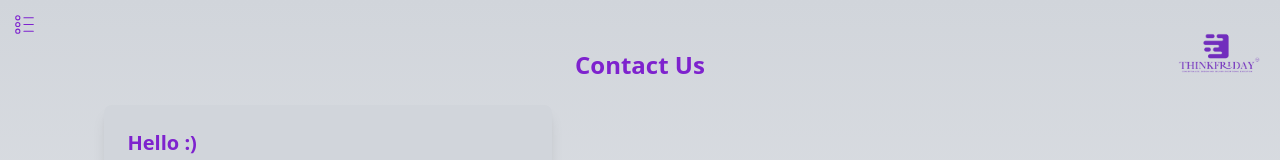
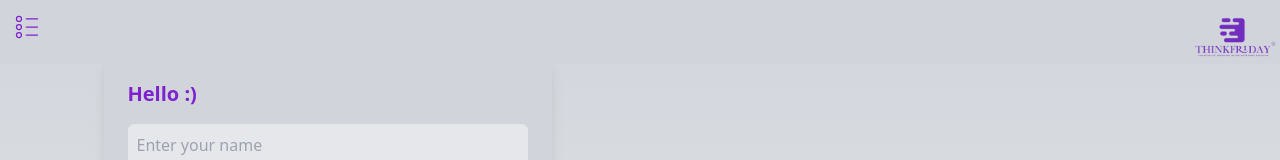
Before and after one commit to MoyabaNT/thimkfridayForge, a React (Create React App) app: page /Contacts in a window 1280 px wide. Shown: the top 160 px of the page. Built offline with nearby package versions, Linux system fonts and the light colour scheme.

Commit message:
fixed navbar

```diff
--- a/src/Components/AboutUS.jsx
+++ b/src/Components/AboutUS.jsx
@@ -21,16 +21,6 @@ const AboutUS = () => {
       {/* Top Bar Section */}
       <div className='text-purple-700'>
         <Sidebar />
-        <div className="absolute top-0 right-0 p-4">
-          <Link to='/HomePage'>
-          <img
-            src={Logo}
-            alt="Logo"
-            className="w-24"
-          />
-
-          </Link>
-        </div>
       </div>
 
       {/* Main Content Section */}
--- a/src/Components/Contacts.jsx
+++ b/src/Components/Contacts.jsx
@@ -12,16 +12,6 @@ const Contacts = () => {
       {/* Sidebar */}
       <div className='text-purple-700'>
         <Sidebar />
-        <div className="absolute top-0 right-0 p-4">
-          <Link to='/HomePage'>
-          <img
-            src={Logo}
-            alt="Logo"
-            className="w-24"
-          />
-
-          </Link>
-        </div>
       </div>
       <h1 className='text-center font-bold text-purple-700 text-2xl'>Contact Us</h1>
 
--- a/src/Components/OurServices.jsx
+++ b/src/Components/OurServices.jsx
@@ -14,16 +14,6 @@ const OurServices = () => {
     <div className="bg-gradient-to-b from-gray-300 to-gray-100 min-h-screen">
       <div className='text-purple-700'>
         <Sidebar />
-        <div className="absolute top-0 right-0 p-4">
-          <Link to='/HomePage'>
-          <img
-            src={Logo}
-            alt="Logo"
-            className="w-24"
-          />
-
-          </Link>
-        </div>
       </div>
       <div className='mt-16'>
       <h1 className='text-center text-3xl mb-8 font-bold hover:underline text-purple-700'>Our Services</h1>
--- a/src/Components/Resources.jsx
+++ b/src/Components/Resources.jsx
@@ -9,18 +9,8 @@ const Resources = () => {
     <div>
 
     <div className="bg-gradient-to-b from-gray-300 to-gray-100 min-h-screen p-4 ">
-      <div className='text-purple-700'>
+    <div className='text-purple-700'>
         <Sidebar />
-        <div className="absolute top-0 right-0 p-4">
-          <Link to='/HomePage'>
-          <img
-            src={Logo}
-            alt="Logo"
-            className="w-24"
-          />
-
-          </Link>
-        </div>
       </div>
       <h1 className='text-center font-bold text-purple-700 text-2xl'>Resources</h1>
       <div className='flex justify-center mt-14'>
--- a/src/Components/SideBar.jsx
+++ b/src/Components/SideBar.jsx
@@ -8,6 +8,7 @@ import { HiOutlineChatBubbleBottomCenterText } from 'react-icons/hi2'
 import { FiTool } from "react-icons/fi";
 import { GrServices } from "react-icons/gr";
 import { RiTeamFill } from "react-icons/ri";
+import { Link } from 'react-router-dom';
 
 const Sidebar = () => {
   const [open, setOpen] = useState(false) //useState is used to track UI changes in the DOM
@@ -24,48 +25,55 @@ const Sidebar = () => {
   ]
 
   return (
-    <>
+    <div className='bg-gray-300 h-16 fixed top-0 left-0 right-0 z-50'>
+      <div className="absolute top-0 right-0">
+        <Link to='/HomePage'>
+          <img
+            src={Logo}
+            alt="Logo"
+            className="w-24"
+          />
+        </Link>
+      </div>
+
       <button
         onClick={toggleSidebar}
         className='p-3 text-purple-700'
         aria-label='toggle sidebar'
       >
-        <CiCircleList size={25}/>
+        <CiCircleList size={30} />
       </button>
       {open && (
         <>
           <div
             aria-hidden='true'
             className='fixed bottom-0 left-0 right-0 top-0 z-40 bg-[rgba(114,111,113,0.2)] backdrop-blur-sm'
-          >
-          </div>
+          ></div>
           <div
             className="fixed top-0 bottom-0 left-0 z-50 w-full h-screen max-w-xs border-r-2 border-zinc-800 bg-gray-900"
             ref={ref}
             aria-label="Sidebar"
           >
-            <div className=' items-center justify-between p-5 border-b-2 border-gray-700'>
+            <div className='items-center justify-between p-5 border-b-2 border-gray-700'>
               <button
                 onClick={toggleSidebar}
                 className="p-3 border-2 border-gray-700 rounded-full"
                 aria-label="close sidebar"
               >
-              <LiaHandPointLeft  size={25}/>
+                <LiaHandPointLeft size={25} />
               </button>
 
-              <div className=''>
-
+              <div>
                 <img
                   src={Logo}
                   alt="mylogo"
                 />
-
               </div>
             </div>
             <ul>
               {items.map((item, idx) => {
-                const {title, href, Icon} = item
-                return(
+                const { title, href, Icon } = item;
+                return (
                   <li key={title}>
                     <a
                       onClick={toggleSidebar}
@@ -78,16 +86,14 @@ const Sidebar = () => {
                       </div>
                     </a>
                   </li>
-                )
+                );
               })}
             </ul>
           </div>
         </>
       )}
-
-</>
-
-  )
+    </div>
+  );
   }
 
 export default Sidebar
```
Lines whose indentation alone changed are shown as unchanged.
